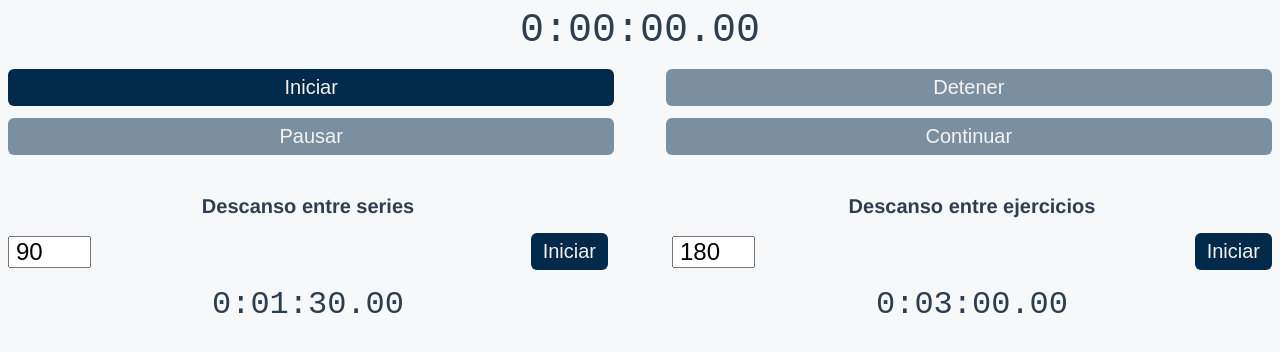
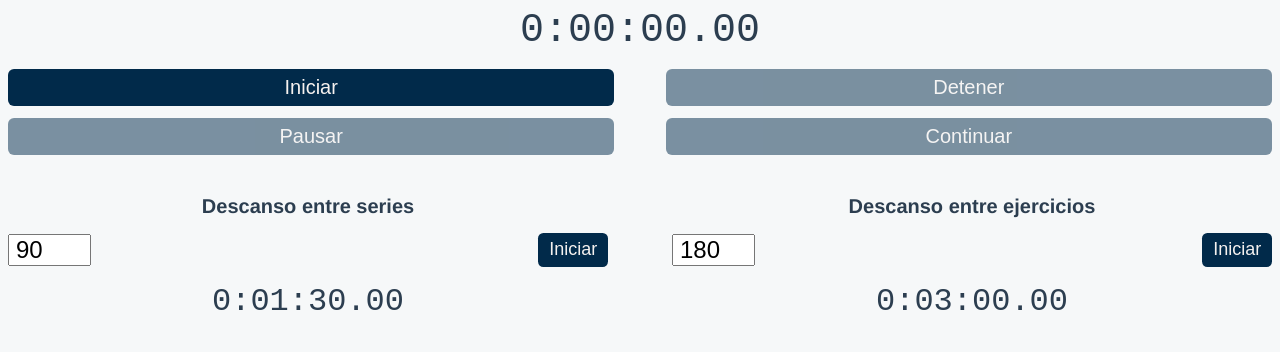
Before and after one commit to andres-linares/gym-timer, a Vue app: page / in a window 1280 px wide. Shown: the top 352 px of the page. Built offline with nearby package versions, Linux system fonts and the light colour scheme.

Commit message:
feat: add sm button size

```diff
--- a/src/components/TheCountdown.vue
+++ b/src/components/TheCountdown.vue
@@ -10,7 +10,7 @@
         :aria-labelledby="id"
       />
 
-      <a-button @click="startCountdown">Iniciar</a-button>
+      <a-button @click="startCountdown" size="sm">Iniciar</a-button>
     </div>
     <div class="display">{{ formattedTime }}</div>
   </div>
@@ -63,15 +63,6 @@ export default {
     justify-content: space-between;
     margin-bottom: 2vh;
 
-    // button {
-    //   border-radius: 0.3em;
-    //   border: none;
-    //   background: #000;
-    //   color: #fff;
-    //   font-size: clamp(1.125rem, 2vw, 1.5rem);
-    //   padding: 0.3em 1em;
-    // }
-
     input {
       height: min-content;
       width: 5ch;
--- a/src/components/atoms/AButton.vue
+++ b/src/components/atoms/AButton.vue
@@ -1,5 +1,5 @@
 <template>
-  <button :class="variant">
+  <button :class="`${variant} ${size}`">
     <span><slot /></span>
   </button>
 </template>
@@ -9,6 +9,7 @@ export default {
   name: "AButton",
   props: {
     variant: { type: String, default: "primary" },
+    size: { type: String, default: "md" },
   },
 };
 </script>
@@ -26,4 +27,8 @@ button {
     opacity: 0.5;
   }
 }
+
+button.sm {
+  font-size: clamp(1rem, 1.75vw, 1.125rem);
+}
 </style>
```
Also changed, not shown: src/components/TheTimer.vue (+0 -8 lines).
